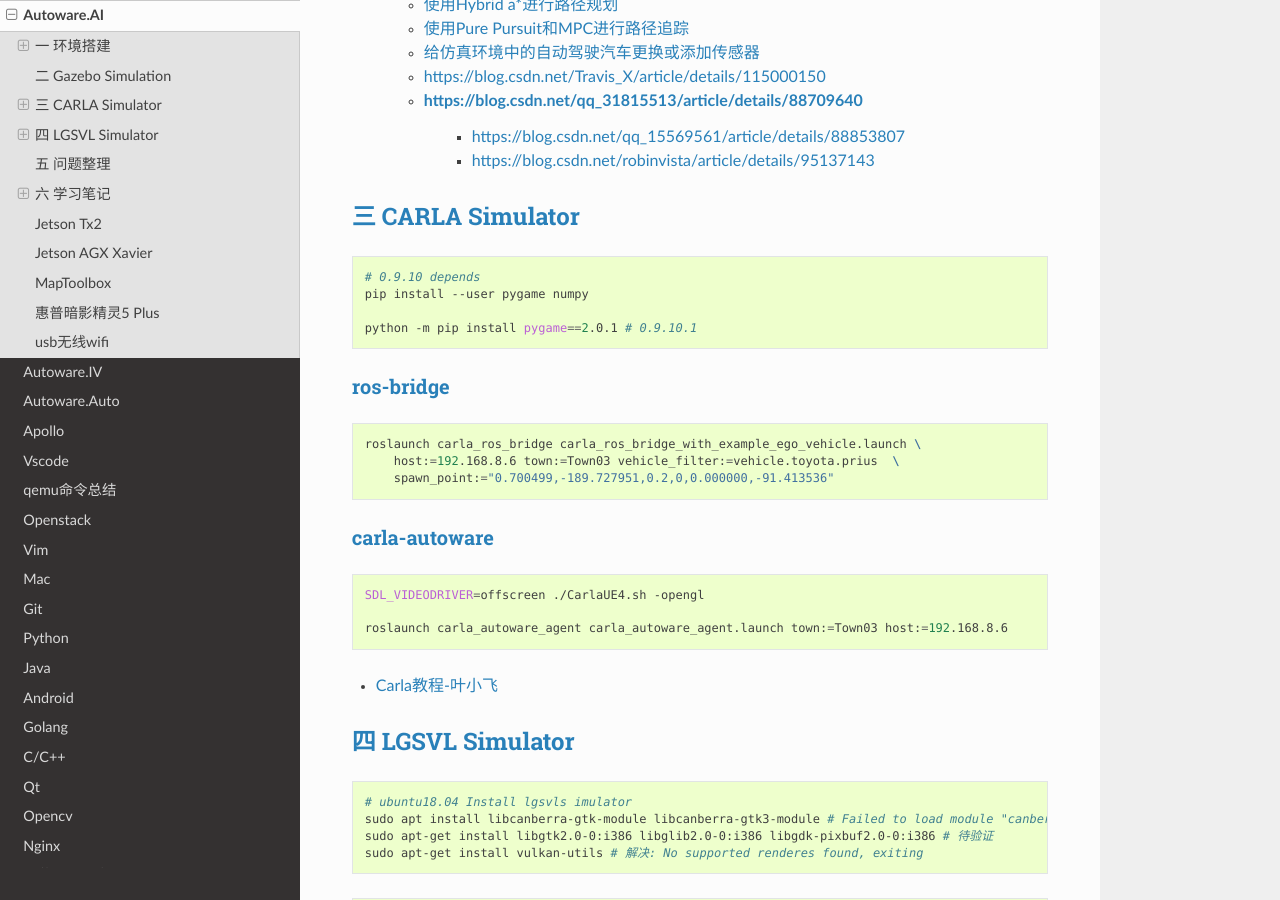
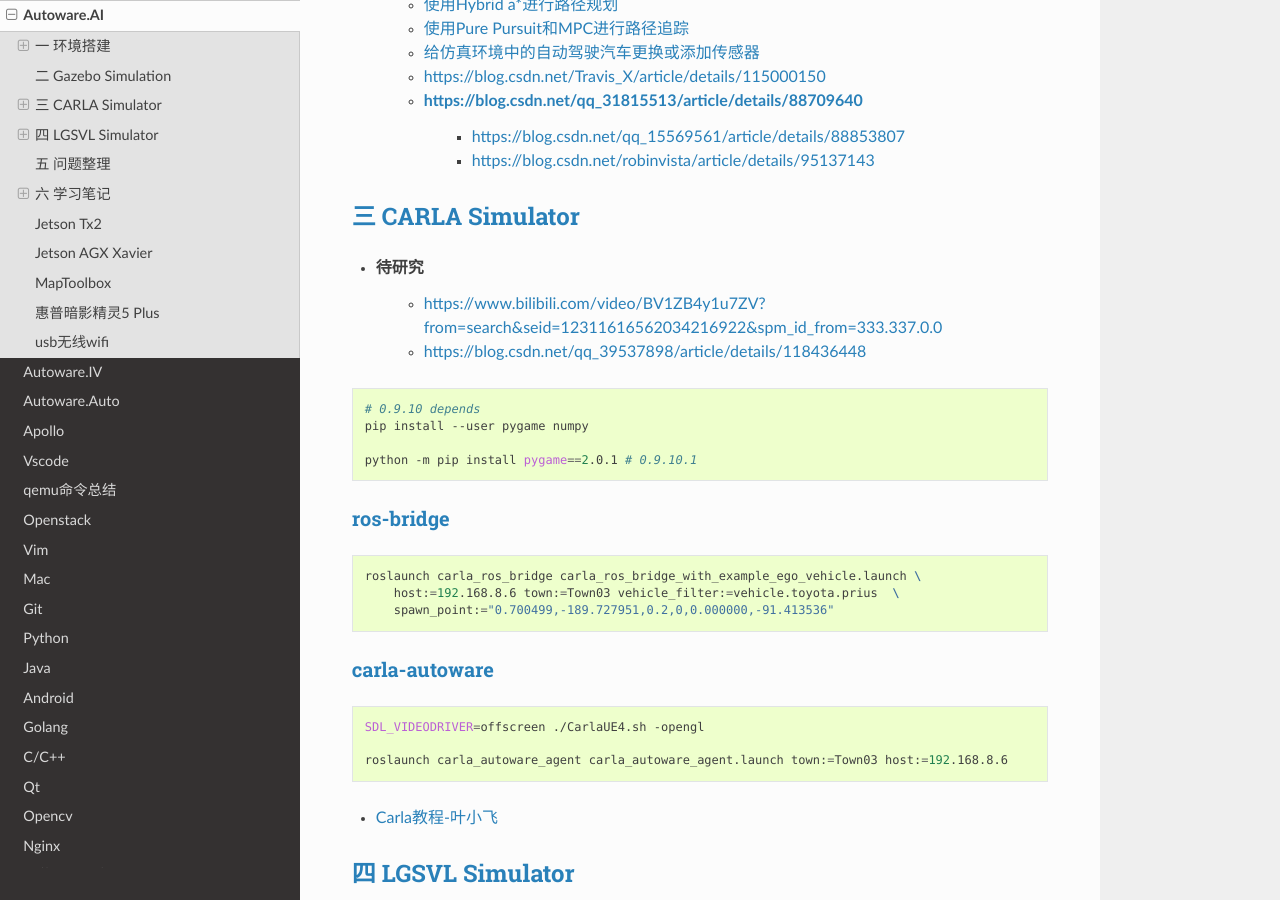
Before and after one commit to my-rds-store/my_space, a Sphinx documentation site: the page built from source/autoware/index.rst, in a window 1280 px wide and 900 px high, scrolled down 5893 px. Built offline with Sphinx 7.4.7 and the Read the Docs theme 2.0.0, drawn with Linux system fonts in a browser that asks for light colours; some of the changed text lies outside the part shown.

Commit message:
update .....

```diff
--- a/source/autoware/index.rst
+++ b/source/autoware/index.rst
@@ -322,6 +322,11 @@
 
 `三 CARLA Simulator <https://carla.readthedocs.io/en/0.9.10/>`_
 -------------------------------------------------------------------
+
+* 待研究
+    * https://www.bilibili.com/video/BV1ZB4y1u7ZV?from=search&seid=12311616562034216922&spm_id_from=333.337.0.0
+    * https://blog.csdn.net/qq_39537898/article/details/118436448
+
 
 .. code-block:: sh
 
```
